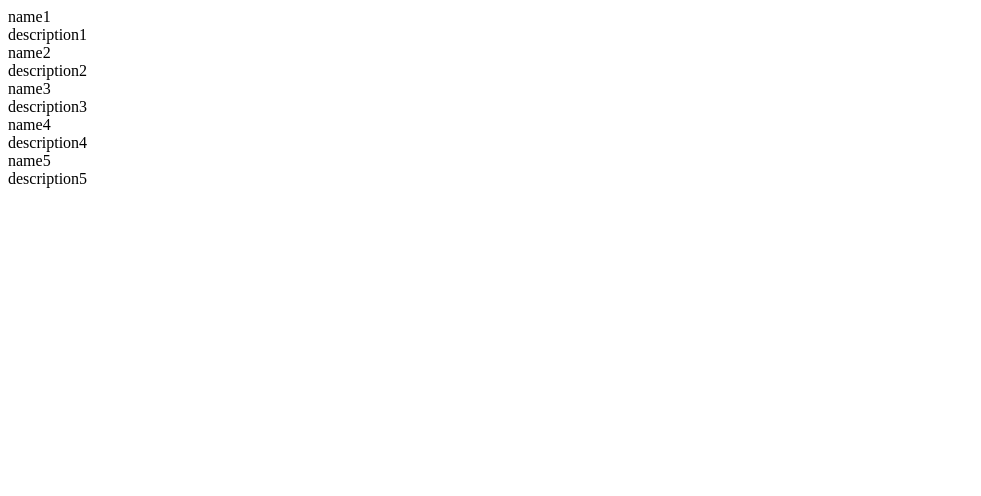
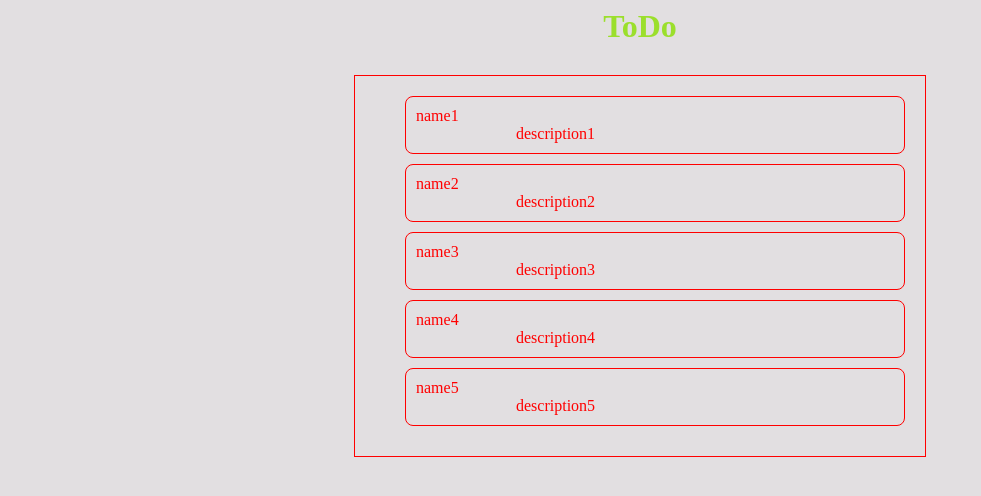
Before and after one commit to isw0x9/study2, a plain HTML site: page index.html in a window 1280 px wide. Shown: the whole page, without its empty margins (0-981 px from the left). Drawn offline with Linux system fonts and the light colour scheme.

Commit message:
Стилизовал список тодус

```diff
--- a/index.html
+++ b/index.html
@@ -1,8 +1,11 @@
 <html>
     <head>
         <title>Test1</title>
+        <link rel="stylesheet" href="./style.css">
     </head>
     <body>
+        <!-- <pre>     ToDo</pre> -->
+        <H1>ToDo</H1>
         <div id="todoListId"></div>
         <script src="./script.js"></script>
     </body>
--- a/script.js
+++ b/script.js
@@ -28,20 +28,23 @@ const todoList = [
 ]
 const todosListEl = document.getElementById('todoListId')
 // divEl.innerText = todoList
-// todoList.forEach(function(el){
-//     const wrap = document.createElement('div')
-//     const name = document.createElement('div')
-//     name.innerText = el.name
-//     const description = document.createElement('div')
-//     description.innerText = el.description
-//     wrap.append(name)
-//     wrap.append(description)
-//     todosListEl.append(wrap)
-// })
+todoList.forEach(function(el){
+    const wrap = document.createElement('div')
+    wrap.classList = 'wrap'
+    const name = document.createElement('div')
+    name.classList = 'name'
+    name.innerText = el.name
+    const description = document.createElement('div')
+    description.classList = 'description'
+    description.innerText = el.description
+    wrap.append(name)
+    wrap.append(description)
+    todosListEl.append(wrap)
+})
 
 
-todoList.forEach(function(el){
-    const todo = document.createElement('div')
-    todo.innerHTML = `<div>${el.name}</div><div>${el.description}</div>`
-    todosListEl.append(todo)
-})
+// todoList.forEach(function(el){
+//     const todo = document.createElement('div')
+//     todo.innerHTML = `<div class="name">${el.name}</div><div class="description">${el.description}</div>`
+//     todosListEl.append(todo)
+// })
--- /dev/null
+++ b/style.css
@@ -0,0 +1,31 @@
+div {
+    color: red
+}
+h1 {
+    color: blue;
+    color: #93df18;
+    color: rgb(147, 223, 24);
+    color: rgba(147, 223, 24, .9);
+    text-align: center;
+}
+body {
+    background-color: rgba(160, 150, 158, .3);
+}
+#todoListId  {
+    border: 1px solid;
+    margin: 30px;
+    padding: 20px;
+    padding-left: 50px;
+    margin-left: auto;
+    margin-right: auto;
+    width: 500px;
+}
+.description {
+    margin-left: 100px;
+}
+.wrap {
+    border: 1px solid;
+    padding: 10px;
+    border-radius: 8px;
+    margin-bottom: 10px;
+}
```
